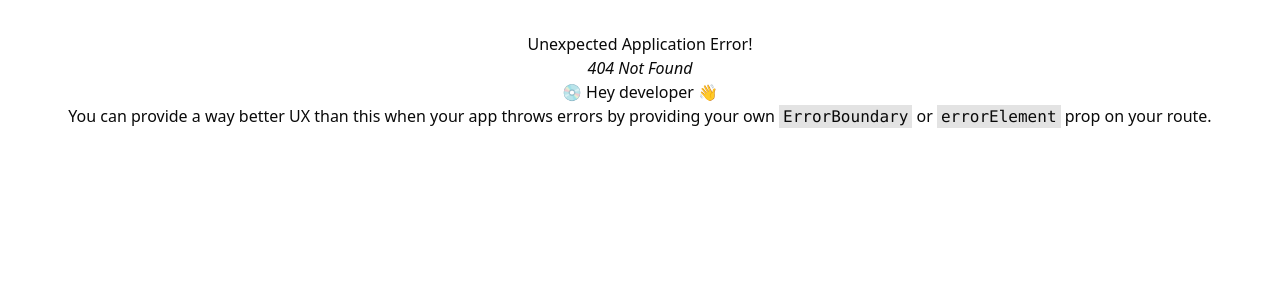
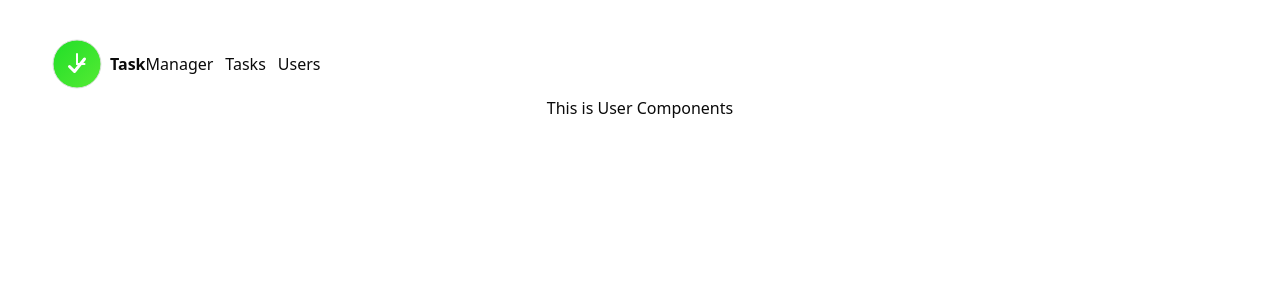
Before and after one commit to sheabali/redux-store, a React (Vite) app: page /users in a window 1280 px wide. Before the commit this address had no page. Shown: the top 300 px of the page. Built offline with nearby package versions, Linux system fonts and the light colour scheme.

Commit message:
Tasks manages

```diff
--- a/src/App.tsx
+++ b/src/App.tsx
@@ -1,3 +1,4 @@
+import { Outlet } from "react-router-dom";
 import "./App.css";
 import Navbar from "./components/layout/Navbar";
 
@@ -6,6 +7,7 @@ function App() {
   return (
     <>
      <Navbar/>
+     <Outlet/>
     </>
   );
 }
--- a/src/components/layout/Navbar.tsx
+++ b/src/components/layout/Navbar.tsx
@@ -1,4 +1,5 @@
 import Logo from "@/assets/logo";
+import { Link } from "react-router-dom";
 
 export default function Navbar () {
   return(
@@ -6,6 +7,8 @@ export default function Navbar () {
       <div className="flex items-center">
         <Logo/> <span className="font-bold ml-2">Task</span> Manager
       </div>
+      <Link to='/'>Tasks</Link>
+      <Link to='/users'>Users</Link>
     </nav>
   )
 }
--- /dev/null
+++ b/src/pages/tasks.tsx
@@ -0,0 +1,10 @@
+
+const Tasks = () => {
+  return (
+    <div>
+      <h1>This is Tasks Components</h1>
+    </div>
+  );
+};
+
+export default Tasks;
--- /dev/null
+++ b/src/pages/users.tsx
@@ -0,0 +1,10 @@
+
+const Users = () => {
+  return (
+    <div>
+      <h1>This is User Components</h1>
+    </div>
+  );
+};
+
+export default Users;
--- a/src/routes/route.tsx
+++ b/src/routes/route.tsx
@@ -1,12 +1,24 @@
 
 import App from "@/App";
 import Login from "@/pages/login";
+import Tasks from "@/pages/tasks";
+import Users from "@/pages/users";
 import { createBrowserRouter } from "react-router-dom";
 
 const routes = createBrowserRouter([
 {
-  path: '',
-  element: <App/>
+  path: '/',
+  element: <App/>,
+  children: [
+    {
+      index: true,
+      element: <Tasks/>
+    },
+    {
+      path: '/users',
+      element: <Users/>
+    }
+  ]
 },
 {
   path: '/login',
```
